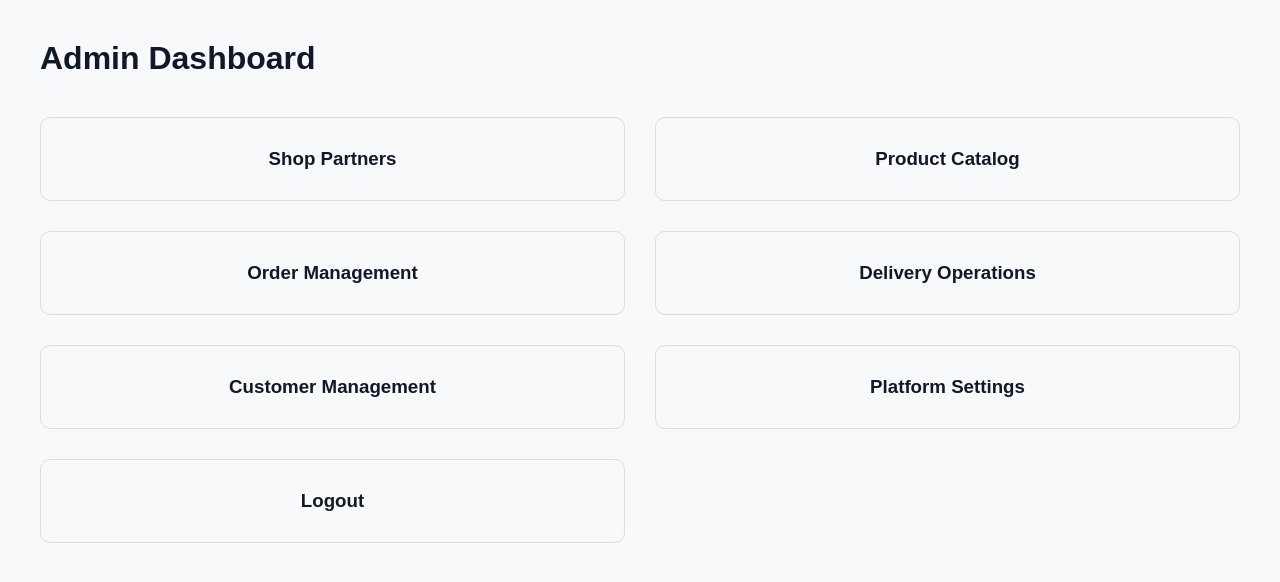
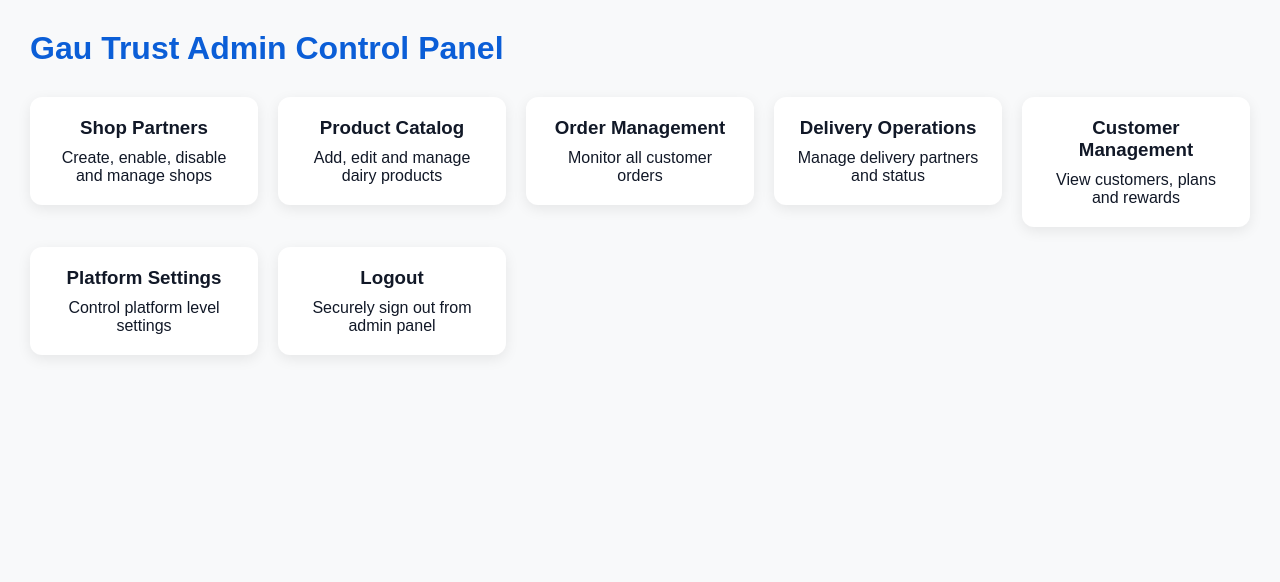
Before and after one commit to rudrajain95/gau-trust, a Next.js app: page /admin/dashboard in a window 1280 px wide. Shown: the top 582 px of the page. Built offline with nearby package versions, Linux system fonts and the light colour scheme; sample sign-in values are in the browser's storage.

Commit message:
Refactor Admin Dashboard layout and styles

```diff
--- a/app/admin/dashboard/page.tsx
+++ b/app/admin/dashboard/page.tsx
@@ -12,115 +12,70 @@ export default function AdminDashboard() {
   }, []);
 
   return (
-    <div
-      style={{
-        padding: 40,
-        fontFamily: "Arial",
-      }}
-    >
-      <h1>Admin Dashboard</h1>
+    <div className="page-container">
+      <h1 className="page-title">Gau Trust Admin Control Panel</h1>
 
       <div
         style={{
           display: "grid",
-          gridTemplateColumns: "1fr 1fr",
-          gap: 30,
-          marginTop: 40,
+          gridTemplateColumns: "repeat(auto-fit, minmax(220px, 1fr))",
+          gap: 20,
+          marginTop: 30,
         }}
       >
         <a href="/admin/shops">
-          <div
-            style={{
-              border: "1px solid #ddd",
-              padding: 30,
-              borderRadius: 10,
-              textAlign: "center",
-            }}
-          >
+          <div className="card" style={{ textAlign: "center" }}>
             <h3>Shop Partners</h3>
+            <p style={{ marginTop: 10 }}>Create, enable, disable and manage shops</p>
           </div>
         </a>
 
         <a href="/admin/products">
-          <div
-            style={{
-              border: "1px solid #ddd",
-              padding: 30,
-              borderRadius: 10,
-              textAlign: "center",
-            }}
-          >
+          <div className="card" style={{ textAlign: "center" }}>
             <h3>Product Catalog</h3>
+            <p style={{ marginTop: 10 }}>Add, edit and manage dairy products</p>
           </div>
         </a>
 
         <a href="/admin/orders">
-          <div
-            style={{
-              border: "1px solid #ddd",
-              padding: 30,
-              borderRadius: 10,
-              textAlign: "center",
-            }}
-          >
+          <div className="card" style={{ textAlign: "center" }}>
             <h3>Order Management</h3>
+            <p style={{ marginTop: 10 }}>Monitor all customer orders</p>
           </div>
         </a>
 
         <a href="/admin/delivery">
-          <div
-            style={{
-              border: "1px solid #ddd",
-              padding: 30,
-              borderRadius: 10,
-              textAlign: "center",
-            }}
-          >
+          <div className="card" style={{ textAlign: "center" }}>
             <h3>Delivery Operations</h3>
+            <p style={{ marginTop: 10 }}>Manage delivery partners and status</p>
           </div>
         </a>
 
         <a href="/admin/customers">
-          <div
-            style={{
-              border: "1px solid #ddd",
-              padding: 30,
-              borderRadius: 10,
-              textAlign: "center",
-            }}
-          >
+          <div className="card" style={{ textAlign: "center" }}>
             <h3>Customer Management</h3>
+            <p style={{ marginTop: 10 }}>View customers, plans and rewards</p>
           </div>
         </a>
 
         <a href="/admin/settings">
-          <div
-            style={{
-              border: "1px solid #ddd",
-              padding: 30,
-              borderRadius: 10,
-              textAlign: "center",
-            }}
-          >
+          <div className="card" style={{ textAlign: "center" }}>
             <h3>Platform Settings</h3>
+            <p style={{ marginTop: 10 }}>Control platform level settings</p>
           </div>
         </a>
 
         <div
+          className="card"
           onClick={() => {
             localStorage.removeItem("adminLogin");
             document.cookie = "admin_auth=; path=/; max-age=0";
             window.location.href = "/admin/login";
           }}
-          style={{
-            border: "1px solid #ddd",
-            padding: 30,
-            borderRadius: 10,
-            textAlign: "center",
-            cursor: "pointer",
-          }}
+          style={{ textAlign: "center", cursor: "pointer" }}
         >
           <h3>Logout</h3>
+          <p style={{ marginTop: 10 }}>Securely sign out from admin panel</p>
         </div>
       </div>
     </div>
```
